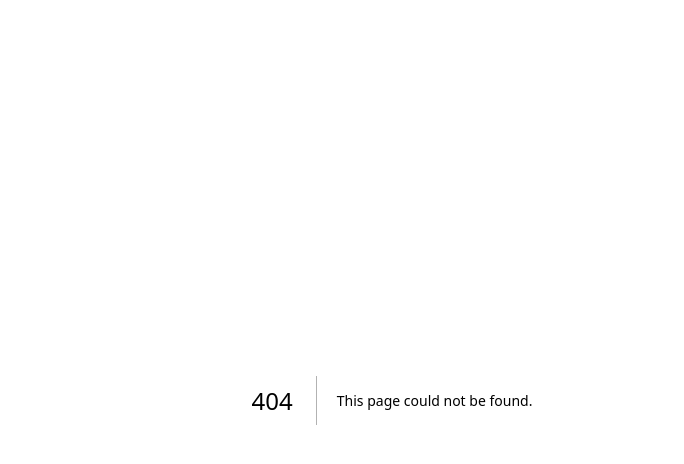
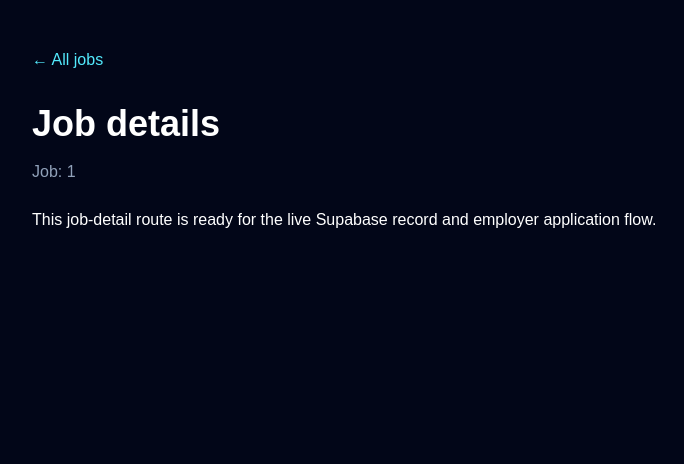
Before and after one commit to praveenchand-2005/ai-resume-analyser-and-job-matcher, a Next.js app in the folder jobbridge-platform/: page /jobs/1 in a window 1280 px wide. Before the commit this address had no page. Shown: the top 464 px of the page, without its empty margins (248-932 px from the left). Built offline with nearby package versions, Linux system fonts and the light colour scheme.

Commit message:
Add JobBridge job detail route

```diff
--- /dev/null
+++ b/jobbridge-platform/app/jobs/[slug]/page.tsx
@@ -0,0 +1,6 @@
+import Link from "next/link";
+
+export default async function JobPage({params}:{params:Promise<{slug:string}>}) {
+  const {slug}=await params;
+  return <main className="min-h-screen bg-slate-950 text-white"><div className="mx-auto max-w-3xl px-6 py-12"><Link href="/jobs" className="text-cyan-300">← All jobs</Link><h1 className="mt-8 text-4xl font-bold">Job details</h1><p className="mt-4 text-slate-400">Job: {slug}</p><p className="mt-6">This job-detail route is ready for the live Supabase record and employer application flow.</p></div></main>;
+}
```
